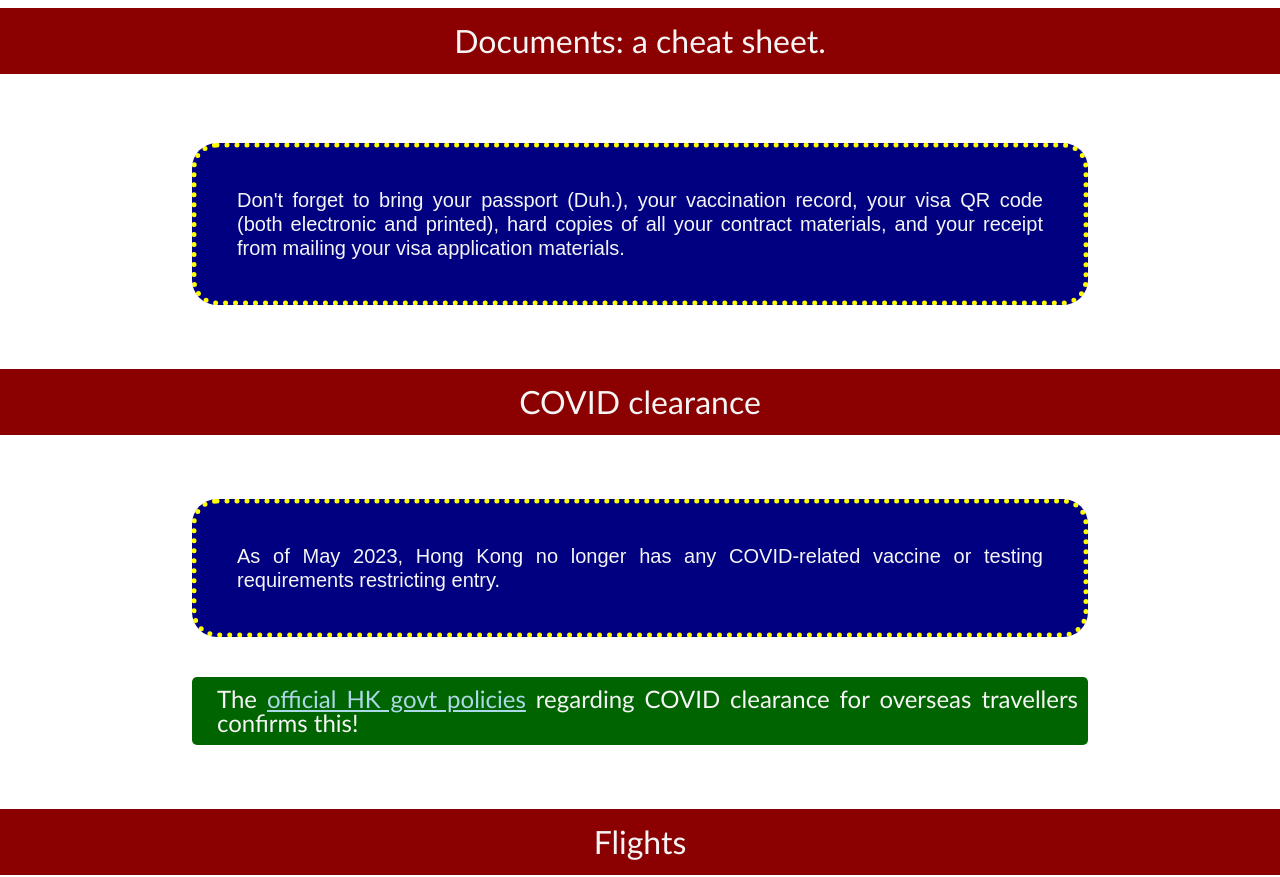
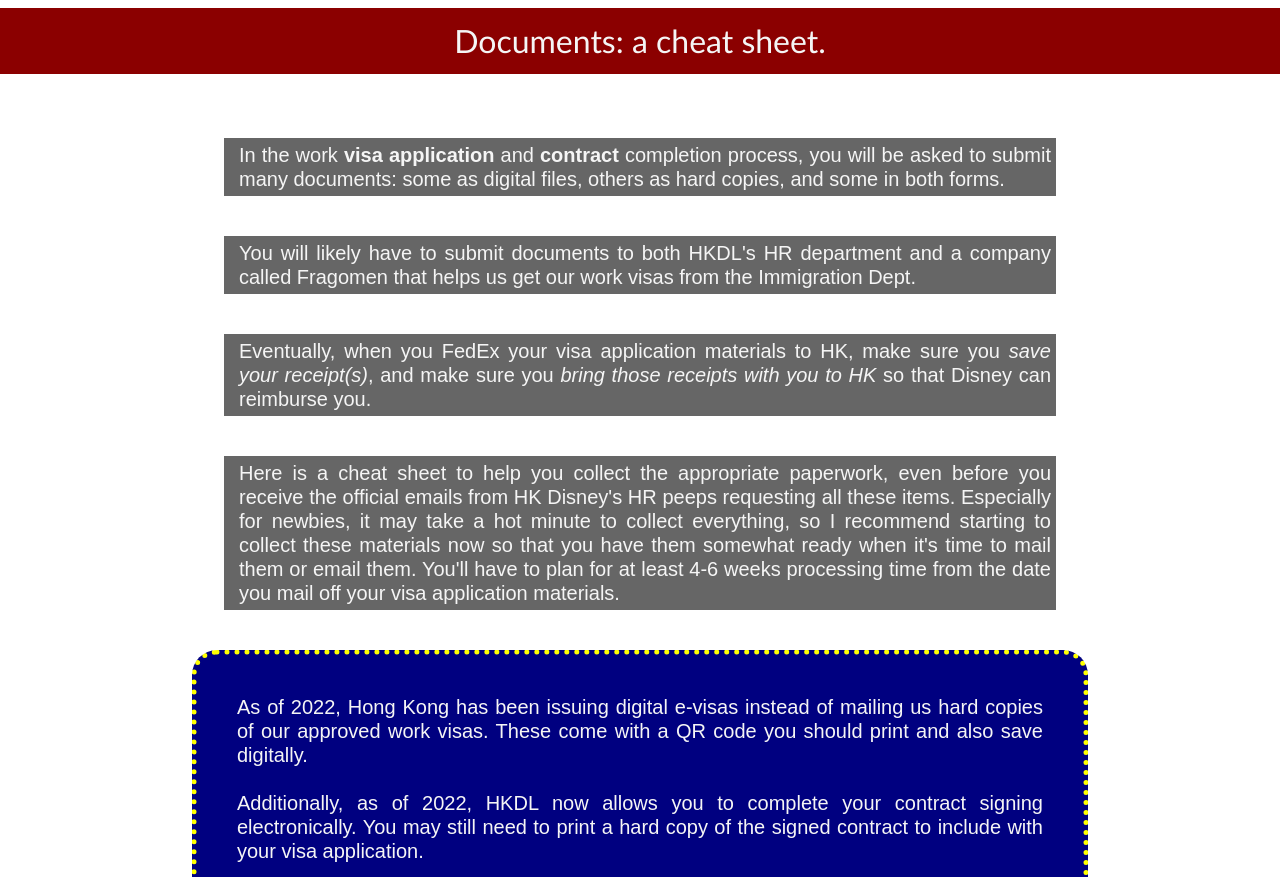
Before and after one commit to Bones81/hkdl_2023, a React (Create React App) app: page / in a window 1280 px wide. Shown: the part 1900-2777 px from the top of the page. Built offline with nearby package versions, Linux system fonts and the light colour scheme.

Commit message:
update header and documents sections

```diff
--- a/src/App.css
+++ b/src/App.css
@@ -270,6 +270,7 @@
   margin: 15px auto;
 }
 
+
 @media (min-width: 800px) and (min-height: 800px) {
   section {
     max-width: 100%;
--- a/src/components/documents/documents.css
+++ b/src/components/documents/documents.css
@@ -2,15 +2,15 @@
     background-color: rgba(0,0,0,0.7);
 }
 
-#documents {
+/* #documents {
     cursor: pointer;
-}
+} */
 
-.documents-content {
+/* .documents-content {
     height: 0;
     overflow: hidden;
-}
+} */
 
-.docs-open {
+/* .docs-open {
     height: 100%;
-}
+} */
--- a/src/components/documents/documents.js
+++ b/src/components/documents/documents.js
@@ -12,7 +12,7 @@
         <h2 className="section-title toggle-section" >
           Documents: a cheat sheet.
         </h2>
-        <div className="documents-content" >
+        <div>
           <p>
             In the work <strong>visa application</strong> and{" "}
             <strong>contract</strong> completion process, you will be asked to
@@ -25,7 +25,7 @@
             visas from the Immigration Dept.
           </p>
           <p>
-            Eventually, when you FedEx anything to HK, make sure you{" "}
+            Eventually, when you FedEx your visa application materials to HK, make sure you{" "}
             <em>save your receipt(s)</em>, and make sure you{" "}
             <em>bring those receipts with you to HK</em> so that Disney can
             reimburse you.
@@ -40,6 +40,10 @@
             at least 4-6 weeks processing time from the date you mail off your
             visa application materials.
           </p>
+          <h4 className='special-note'>As of 2022, Hong Kong has been issuing digital e-visas instead of mailing us hard copies of our approved work visas. These come with a QR code you should print and also save digitally.
+          <br/>
+          <br/>
+          Additionally, as of 2022, HKDL now allows you to complete your contract signing electronically. You may still need to print a hard copy of the signed contract to include with your visa application.</h4>
           <h3>
             Items you'll likely need in <strong>digital form</strong>:
           </h3>
@@ -125,7 +129,7 @@
           </h4>
         </div>
         <h4 className="special-note">
-          Don't forget to bring your passport (Duh.), your vaccination record,
+          Don't forget to bring your passport (Duh.),
           your visa QR code (both electronic and printed), hard copies of all
           your contract materials, and your receipt from mailing your visa
           application materials.
--- a/src/components/header/header.css
+++ b/src/components/header/header.css
@@ -92,7 +92,7 @@
     background-color: none;
     font-family: 'Trebuchet MS', 'Lucida Sans Unicode', 'Lucida Grande', 'Lucida Sans', Arial, sans-serif;
     font-size: 1em;
-    margin: 2px 0;
+    margin: 0.25em 0;
     text-align: center;
 }
 
--- a/src/components/header/header.js
+++ b/src/components/header/header.js
@@ -32,7 +32,6 @@
                     <li class="nav-item"><a href="#documents" onClick={toggleMenu}>Documents</a></li>
                     <li class="nav-item"><a href="#covid-clearance" onClick={toggleMenu}>COVID Clearance</a></li>
                     <li class="nav-item"><a href="#flights" onClick={toggleMenu}>Flying</a></li>
-                    <li class="nav-item"><a href="#voting" onClick={toggleMenu}>VOTE!</a></li>
                     <li class="nav-item"><a href="#housing" onClick={toggleMenu}>Housing</a></li>
                     <li class="nav-item"><a href="#food" onClick={toggleMenu}>Food</a></li>
                     <li class="nav-item"><a href="#transportation" onClick={toggleMenu}>Transportation within HK</a></li>
```
